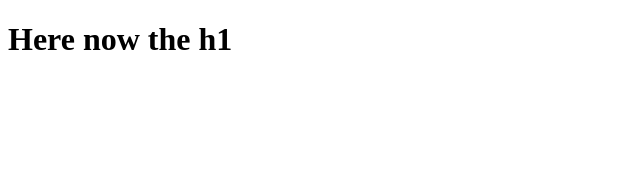
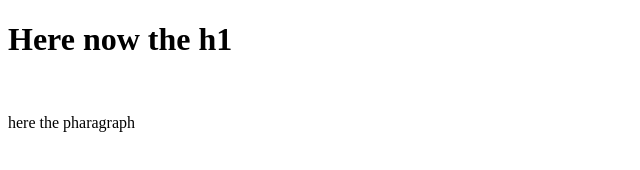
Before and after one commit to foofighters/test, a plain HTML site: page index.html in a window 1280 px wide. Shown: the whole page, without its empty margins (0-640 px from the left). Drawn offline with Linux system fonts and the light colour scheme.

Commit message:
added the new paragraph

```diff
--- a/index.html
+++ b/index.html
@@ -6,7 +6,8 @@
     <title></title>
 </head>
 <body>
-<h1>Here now the h1</h1>
+<h1>Here now the h1</h1> <br/>
+<p>here the pharagraph</p>
 
 
 </body>
```
